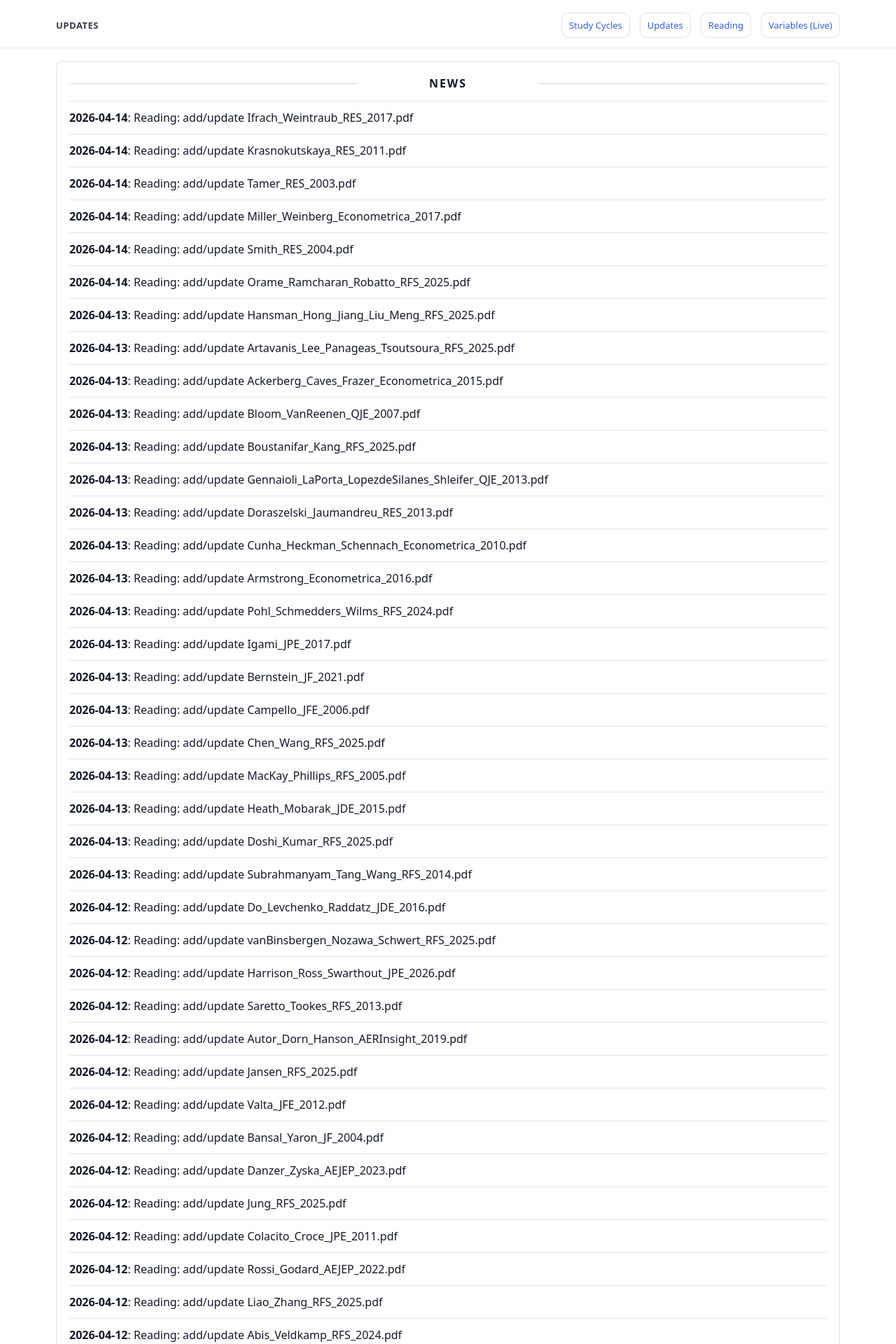
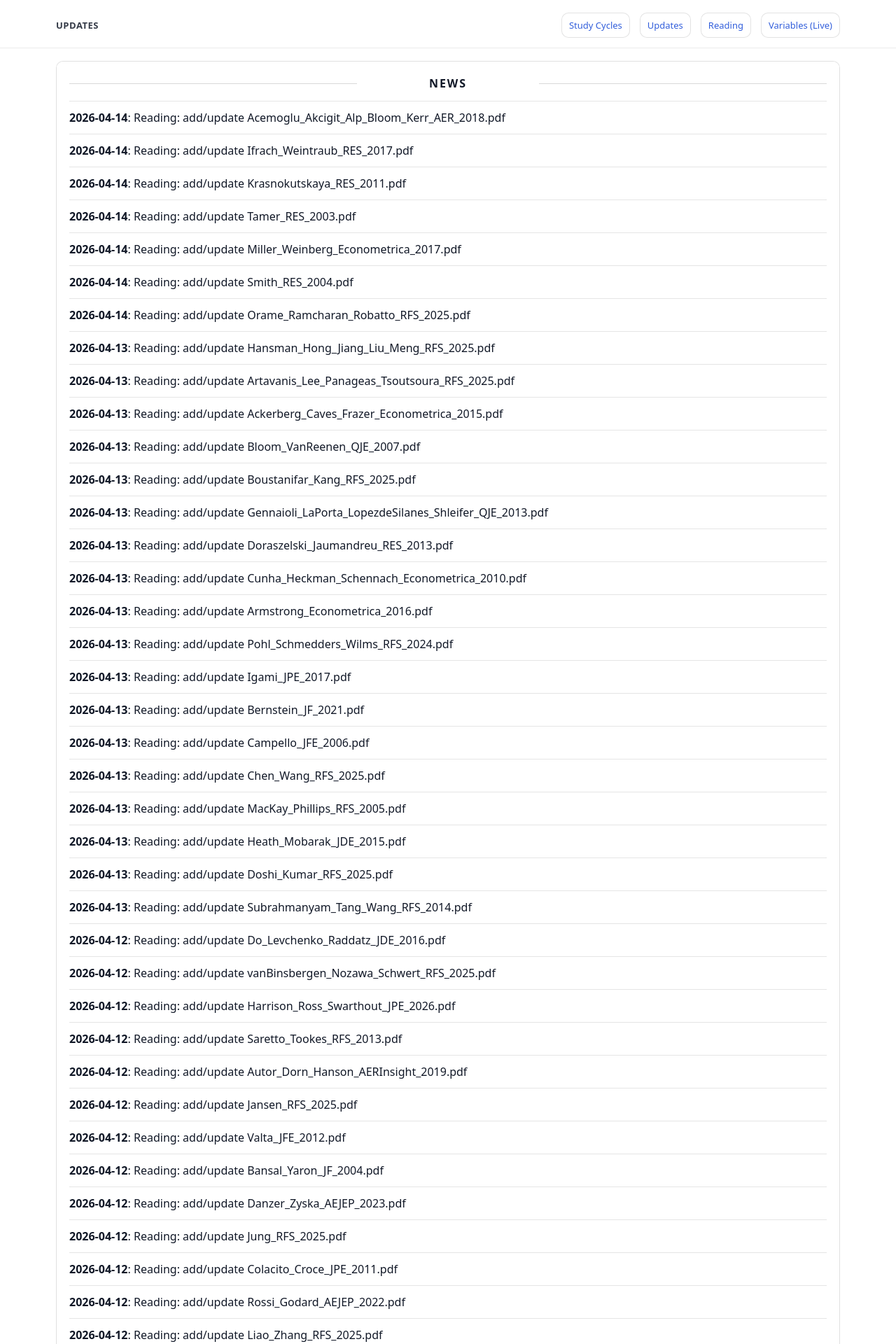
Before and after one commit to yaxinzn/study-archive, a Jekyll site: the page built from updates/index.md, in a window 1280 px wide. Shown: the top 1920 px of the page at 70% size. Built offline with Jekyll 4.4.1, drawn with Linux system fonts in a browser that asks for light colours; some of the changed text lies outside the part shown.

Commit message:
chore: update NEWS feed

```diff
--- a/_data/news.yml
+++ b/_data/news.yml
@@ -1,4 +1,7 @@
 # Auto-generated update history (sorted newest -> oldest). Do not edit manually.
+- ts: "1776159744"
+  date: "2026-04-14"
+  title: "Reading: add/update Acemoglu_Akcigit_Alp_Bloom_Kerr_AER_2018.pdf"
 - ts: "1776121260"
   date: "2026-04-14"
   title: "Reading: add/update Ifrach_Weintraub_RES_2017.pdf"
```
